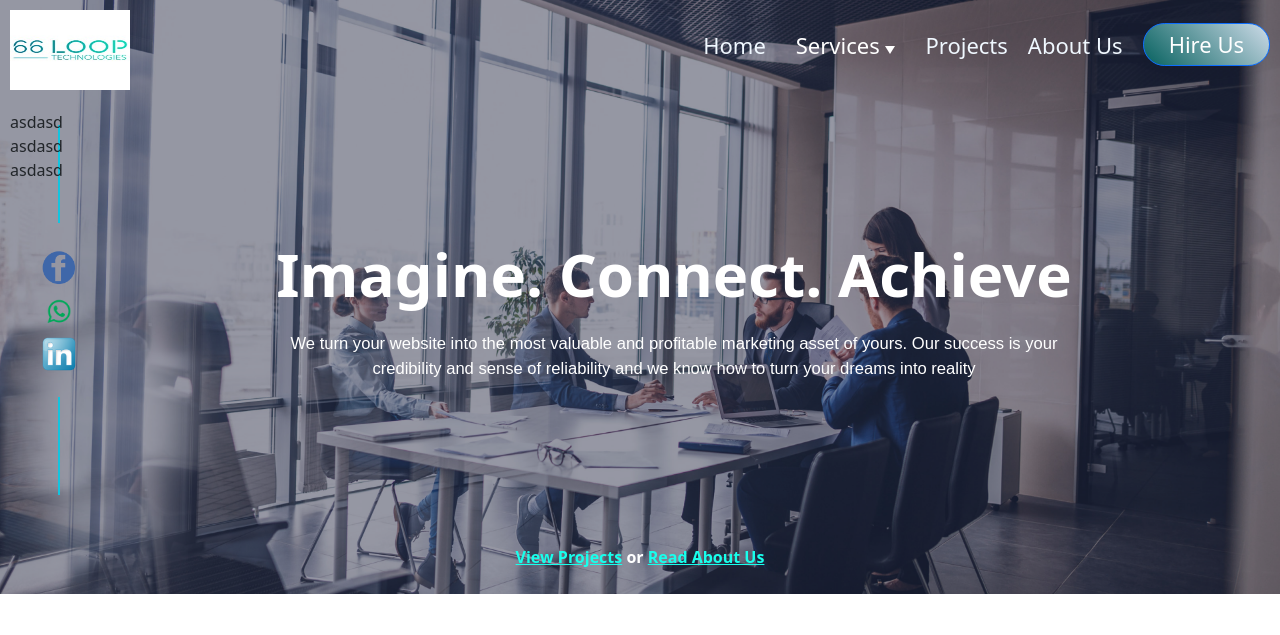
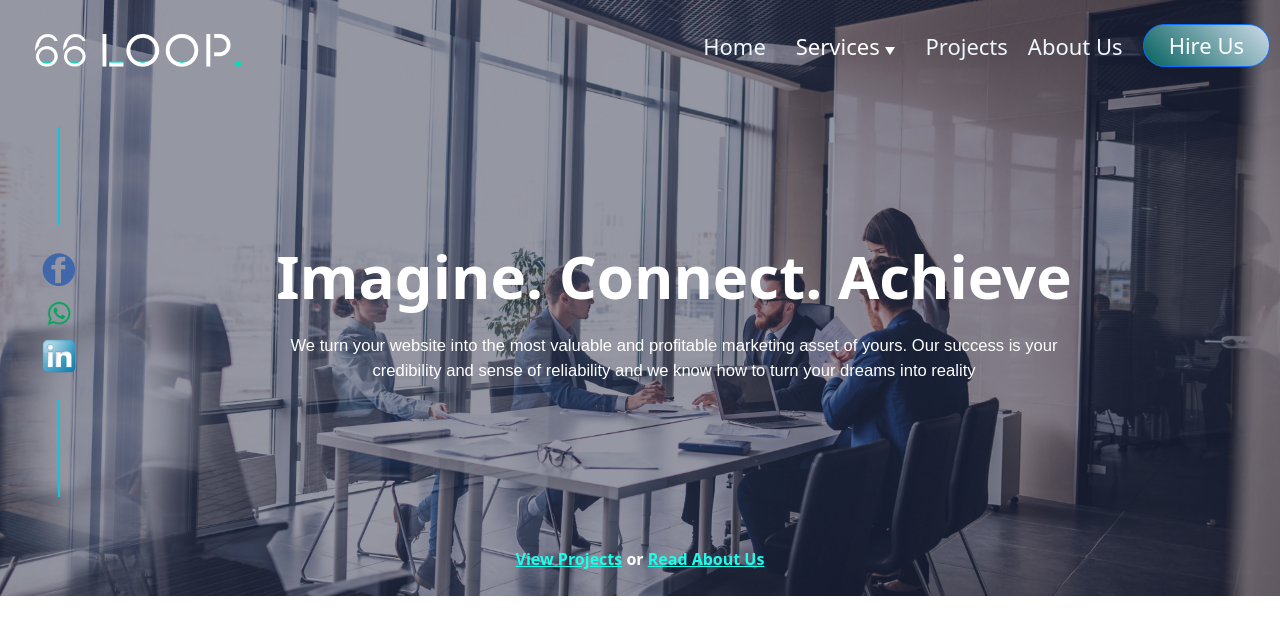
Before and after one commit to Aalian2241/66loop-clone, a PHP site: page /Components/Landing/LandingSection.html in a window 1280 px wide. Shown: the top 635 px of the page. Run offline with PHP 8.4, Linux system fonts and the light colour scheme.

Commit message:
project done

```diff
--- a/Components/Landing/LandingPage.css
+++ b/Components/Landing/LandingPage.css
@@ -9,8 +9,9 @@ header {
 }
 
 .logo {
-	flex: 1;
-    }
+  width:256px;
+  padding:17px;
+}
 .container{
     display: flex;
     background-color: #333;
@@ -257,12 +258,14 @@ nav ul li a {
 .dropdown-items{
   font-size:16px;
   color:black;
-  padding-left:14px;
-  padding-bottom: 12px;
+  padding:10px;
+  text-decoration: none;
   transition:color 0.3s ease-in-out;
+  text-align: center;
 }
 .dropdown-items:hover{
-  color:#2abdb1;
+  color:#32f8e7;
+  background-color:rgb(16, 10, 55)
 }
 .dropdown:hover .dropdown-menu-container,
 .dropdown:focus-within .dropdown-menu-container {
@@ -345,7 +348,7 @@ font-weight: bold;
     text-align: center;
   }
 }
-@media (max-width:720px){
+@media (max-width:766px){
   nav ul li a{
     font-size:16px;
   }
--- a/Components/Landing/LandingSection.html
+++ b/Components/Landing/LandingSection.html
@@ -5,20 +5,82 @@
     <meta name="viewport" content="width=device-width, initial-scale=1.0">
 <link rel="stylesheet" href="navdynamic.css">
 <link rel="stylesheet" href="LandingPage.css">
+<link rel="stylesheet" href="dropdownButton.css">
+<link rel="stylesheet" href="https://cdnjs.cloudflare.com/ajax/libs/font-awesome/4.7.0/css/font-awesome.min.css">
 <link href="https://cdn.jsdelivr.net/npm/bootstrap@5.3.0-alpha3/dist/css/bootstrap.min.css" rel="stylesheet" integrity="sha384-KK94CHFLLe+nY2dmCWGMq91rCGa5gtU4mk92HdvYe+M/SXH301p5ILy+dN9+nJOZ" crossorigin="anonymous">
+<script>
+    function toggleDropdown() {
+      var dropDownMenu = document.getElementById("dropdown-menu-container");
+      var menu = document.getElementById("navdynamic-container");
+      var navdynamic = document.getElementById("navdynamic");
+      if (dropDownMenu.style.display === "flex") {
+        dropDownMenu.style.display = "none";
+      } else {
+        dropDownMenu.style.display = "flex";
+      }
+      var menuHeight = navdynamic.scrollHeight;
 
+        // Set the height to be the height of the menu when it's open
+        menu.style.height = menuHeight + "px";
+    }
+    function toggleDropdownNavbar() {
+      var menu = document.getElementById("navdynamic-container");
+      var dropdownButton = document.getElementById("dropdownButtonDynamic");
+      var dropDownCancel = document.getElementById("dropdown-cancel");
+      var navdynamic = document.getElementById("navdynamic");
+      dropdownButton.style.display = "none";
+      dropDownCancel.style.display = "block";
+    //   menu.classList.toggle("show");
+    //   menu.style.display = "block";
+      // Get the height of the menu when it's open
+        var menuHeight = navdynamic.scrollHeight;
+
+        // Set the height to be the height of the menu when it's open
+        menu.style.height = menuHeight + "px";
+
+
+    }
+    function toggleDropdownCancel() {
+      var dropDownCancel = document.getElementById("dropdown-cancel");
+      var dropDownButton = document.getElementById("dropdownButtonDynamic");
+      var dropDownMenu = document.getElementById("dropdown-menu-container");
+      var menu = document.getElementById("navdynamic-container");
+      dropDownMenu.style.display = "none";
+    //   menu.classList.toggle("show");
+    //   menu.style.display = "none";
+      dropDownCancel.style.display = "none";
+      dropDownButton.style.display = "block";
+      menu.style.height = 0;
+
+    }
+</script>
   </head>
   <body>
 
     <div class="container-section-a">
 
+            <!-- BACKGROUND IMAGE -->
             <div class="office-logo">
                 <img src="../../Assets/office66loop.png" >
             </div>
+
         <header>
+                <!-- LOGO-->
                 <div class="logo">
-                    <img src="../../Assets/logo.jpeg" alt="Logo" style="height:80px;width:120px;">
+                    <img src="../../Assets/66looplogo.png" alt="Logo" style="width:100%;">
                 </div>
+
+                <!-- DROPDOWN BUTTON -->
+                <button id="dropdownButtonDynamic" class="dropdown-button-dynamic" onclick="toggleDropdownNavbar()">
+                    <span class="bar"></span>
+                    <span class="bar"></span>
+                    <span class="bar"></span>
+                  </button>
+
+                <!-- DROPDOWN CANCEL BUTTON -->
+                <i class="fa fa-close" onclick="toggleDropdownCancel()" id="dropdown-cancel" style="font-size:48px;color:aqua;display:none"></i>
+
+                <!-- NAV DESKTOP VERSION -->
                 <nav class="nav-desktop">
                     <ul>
                         <li><a href="#" class="nav-buttons">Home</a></li>
@@ -46,26 +108,49 @@
                 </nav>
             </header>
             <div class="container-section-a-1">
-                <div class="navdynamic-container">
-                    <div class="navdynamic">
+
+
+                <!-- NAV DYNAMIC VERSION -->
+                <div class="navdynamic-container" id="navdynamic-container">
+                    <div class="navdynamic" id="navdynamic">
                         <div class="menu-item">
                             <span>
-                                asdasd
+                                Home
+                            </span>
+                        </div>
+
+
+                        <div class="menu-item dropdown-dynamic" onclick="toggleDropdown()">
+                            <a href="#" class="dropdown-btn-dynamic">
+                              <span>Services</span>
+                              <i class="arrow-down-dynamic"></i>
+                            </a>
+                          </div>
+                          <div class="dropdown-menu-container-dynamic" id="dropdown-menu-container">
+                            <div class="dropdown-menu-dynamic">
+                              <a class="dropdown-items" href="#">Web Development</a>
+                              <a class="dropdown-items" href="#">Graphic Design</a>
+                              <a class="dropdown-items" href="#">Digital Marketing</a>
+                            </div>
+                          </div>
+
+                        <div class="menu-item">
+                            <span>
+                                Projects
                             </span>
                         </div>
                         <div class="menu-item">
                             <span>
-                                asdasd
-                            </span>
-                        </div>
-                        <div class="menu-item">
-                            <span>
-                                asdasd
+                                About Us
                             </span>
                         </div>
 
+
+
                     </div>
                 </div>
+
+            <!-- SECTION 2 containing logo,message and motto -->
                 <div class="container-section-a-1-1">
                     <div class="vl"></div>
                     <div class="logo-container">
--- /dev/null
+++ b/Components/Landing/dropdownButton.css
@@ -0,0 +1,30 @@
+
+.dropdown-button-dynamic {
+    display:none;
+    border: none;
+    background-color: transparent;
+  }
+
+  .bar {
+    display: block;
+    width: 30px;
+    height: 5px;
+    margin: 5px auto;
+    background-color: white;
+  }
+
+  /* Hover/focus styles */
+  .dropdown-button-dynamic:hover .bar {
+    background-color:aqua;
+  }
+
+  .dropdown-button-dynamic:focus {
+    outline: none;
+  }
+
+  @media (max-width:766px){
+    .dropdown-button-dynamic{
+        display:block;
+    }
+
+    }
--- a/Components/Landing/navdynamic.css
+++ b/Components/Landing/navdynamic.css
@@ -1,9 +1,90 @@
 .navdynamic-container{
     position: absolute;
     z-index:1;
-    display: block;
+    display: block; /*block*/
+    width:100%;
+    background-color: white;
+    left:0px;
+    top:82px;
+    /* opacity: 0; */
+    overflow: hidden;
+    height:0;
+    transition: height 0.3s ease-in-out;
 }
-.navdynamic{
+
+/* .navdynamic-container.show {
+    height: auto;
+  } */
+
+/* .navdynamic{
     display: flex;
     flex-direction:column;
+    align-items:center;\
+} */
+
+.span{
+    color:inherit;
+    transition: color  0.3s ease-in-out;
+
 }
+.arrow-down-dynamic {
+    display: inline-block;
+    width: 0;
+    height: 0;
+    border-left: 3px solid transparent;
+    border-right: 4px solid transparent;
+    border-top: 8px solid rgb(0, 0, 0);
+    transition: border-top-color 0.3s ease-in-out;
+
+  }
+  .menu-item{
+    padding:10px;
+    width: 100%;
+    display: flex;
+    justify-content: center;
+    background-color: transparent;
+    transition: background-color  0.2s ease-in-out;
+    cursor:pointer;
+
+  }
+  .menu-item:hover{
+    background-color: rgb(16, 10, 55);
+  }
+  .menu-item:hover span {
+    color: rgb(68, 247, 208);
+  }
+  .dropdown-dynamic:hover .arrow-down-dynamic{
+    border-top: 8px solid rgb(30, 199, 162);
+
+  }
+  .dropdown-btn-dynamic {
+    text-decoration: none;
+    color: black;
+    position: relative;
+    transition: color  0.3s ease-in-out;
+  }
+
+  .dropdown:hover .dropdown-btn {
+    color: #2abdb1;
+
+  }
+
+.dropdown-btn-dynamic:focus-within .dropdown-menu-container-dynamic {
+  display: flex;
+}
+  .dropdown-menu-container-dynamic {
+    display: none;
+    flex-direction: column;
+    align-items: center;
+    flex-direction: column;
+    padding: 10px 0;
+  }
+.dropdown-menu-dynamic{
+    display: flex;
+    flex-direction: column;
+    width:100%;
+    transition: display 0.3s ease-in-out;
+}
+#dropdown-cancel:hover {
+    cursor: pointer;
+  }
```
Also changed, not shown: Components/HireUs/HireUs.html (+32 -13 lines), Assets/66looplogo.png (added).
